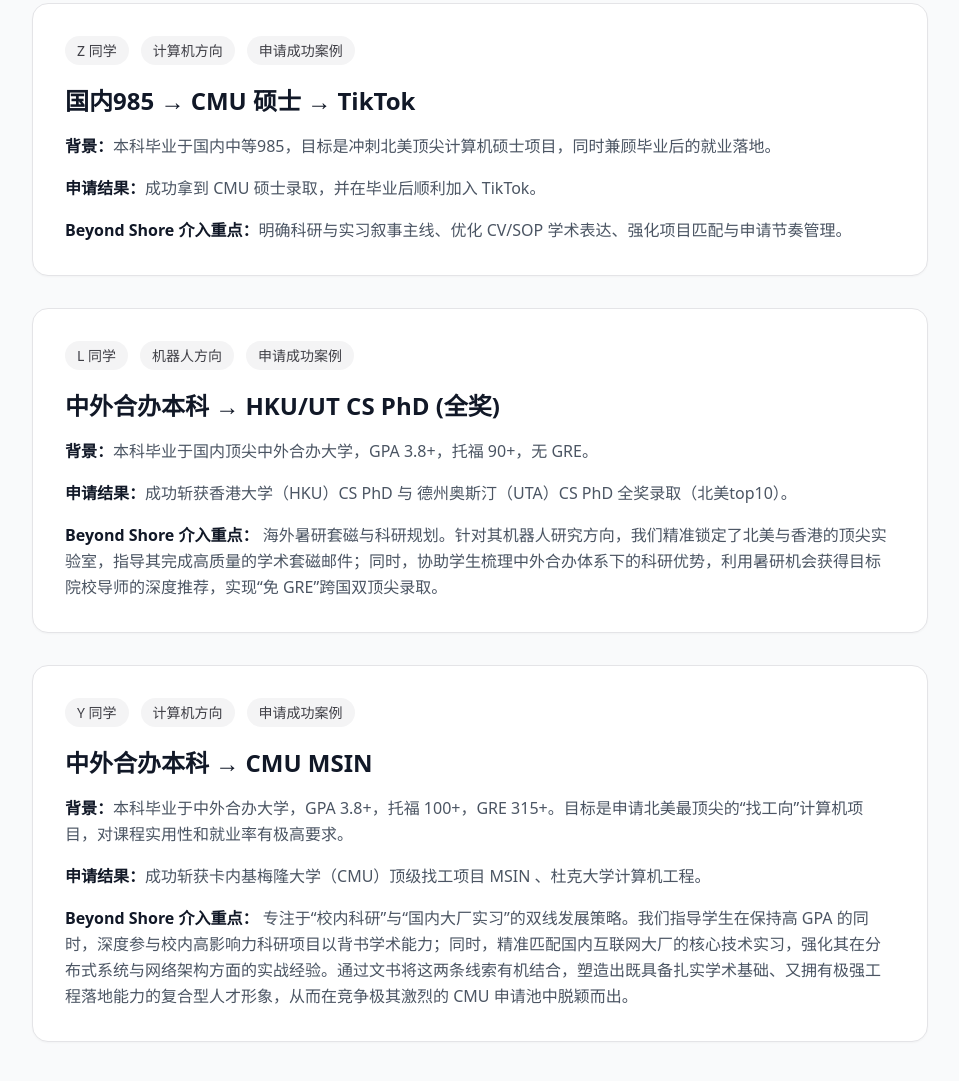
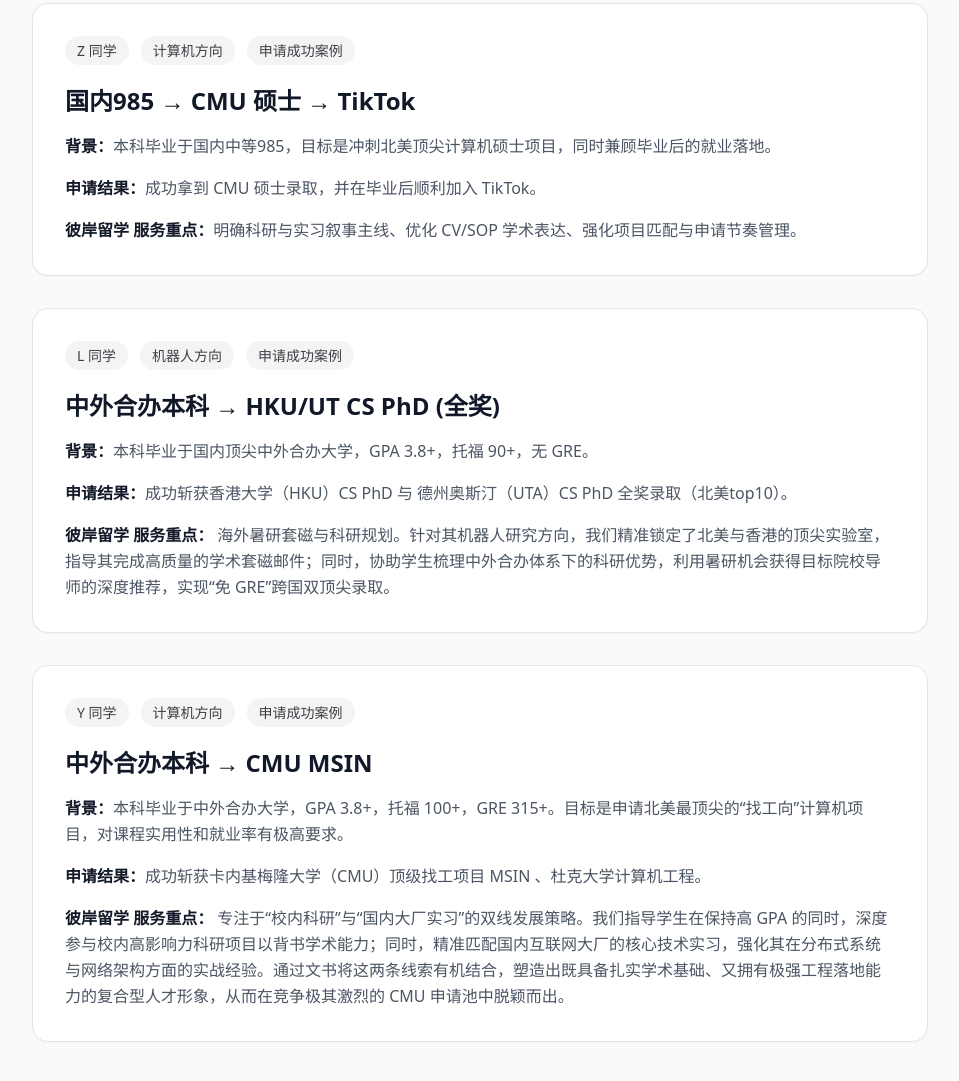
Before and after one commit to beyond-shore/beyond-shore.github.io, a plain HTML site: page cases.html in a window 1280 px wide. Shown: the part 303-1384 px from the top of the page, without its empty margins (0-959 px from the left). Drawn offline with nearby package versions, Linux system fonts and the light colour scheme.

Commit message:
Change 'Beyond Shore' to '彼岸留学' in cases.html

```diff
--- a/cases.html
+++ b/cases.html
@@ -44,7 +44,7 @@
                             <span class="font-semibold text-gray-900">申请结果：</span>成功拿到 CMU 硕士录取，并在毕业后顺利加入 TikTok。
                         </p>
                         <p>
-                            <span class="font-semibold text-gray-900">Beyond Shore 介入重点：</span>明确科研与实习叙事主线、优化 CV/SOP 学术表达、强化项目匹配与申请节奏管理。
+                            <span class="font-semibold text-gray-900">彼岸留学 服务重点：</span>明确科研与实习叙事主线、优化 CV/SOP 学术表达、强化项目匹配与申请节奏管理。
                         </p>
                     </div>
                 </article>
@@ -63,7 +63,7 @@
                             <span class="font-semibold text-gray-900">申请结果：</span>成功斩获香港大学（HKU）CS PhD 与 德州奥斯汀（UTA）CS PhD 全奖录取（北美top10）。
                         </p>
                         <p>
-                            <span class="font-semibold text-gray-900">Beyond Shore 介入重点：</span>
+                            <span class="font-semibold text-gray-900">彼岸留学 服务重点：</span>
                             海外暑研套磁与科研规划。针对其机器人研究方向，我们精准锁定了北美与香港的顶尖实验室，指导其完成高质量的学术套磁邮件；同时，协助学生梳理中外合办体系下的科研优势，利用暑研机会获得目标院校导师的深度推荐，实现“免 GRE”跨国双顶尖录取。
                         </p>
                     </div>
@@ -83,7 +83,7 @@
                             <span class="font-semibold text-gray-900">申请结果：</span>成功斩获卡内基梅隆大学（CMU）顶级找工项目 MSIN 、杜克大学计算机工程。
                         </p>
                         <p>
-                            <span class="font-semibold text-gray-900">Beyond Shore 介入重点：</span>
+                            <span class="font-semibold text-gray-900">彼岸留学 服务重点：</span>
                             专注于“校内科研”与“国内大厂实习”的双线发展策略。我们指导学生在保持高 GPA 的同时，深度参与校内高影响力科研项目以背书学术能力；同时，精准匹配国内互联网大厂的核心技术实习，强化其在分布式系统与网络架构方面的实战经验。通过文书将这两条线索有机结合，塑造出既具备扎实学术基础、又拥有极强工程落地能力的复合型人才形象，从而在竞争极其激烈的 CMU 申请池中脱颖而出。
                         </p>
                     </div>
```
